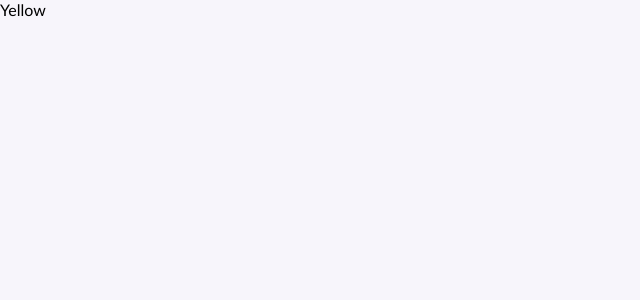
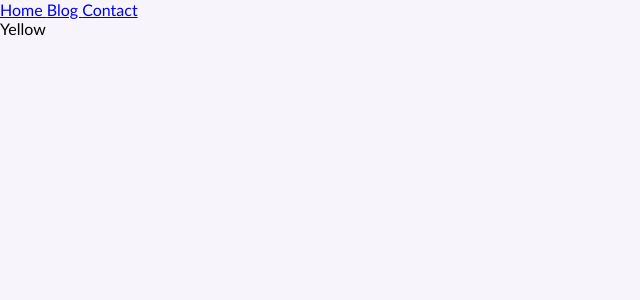
Before and after one commit to amirhnajafiz/amirhnajafiz.github.io, a Vue app in the folder github.io/: page / in a window 1280 px wide. Shown: the top 300 px of the page, without its empty margins (0-640 px from the left). Built offline with nearby package versions, Linux system fonts and the light colour scheme.

Commit message:
init: header

```diff
--- a/github.io/src/App.vue
+++ b/github.io/src/App.vue
@@ -1,9 +1,11 @@
 <script setup>
+import Header from "./components/Header.vue";
 import RoutesWithTransition from "./router/RoutesWithTransition.vue";
 </script>
 
 <template>
   <div>
+    <Header />
     <RoutesWithTransition />
   </div>
 </template>
--- /dev/null
+++ b/github.io/src/components/Header.vue
@@ -0,0 +1,27 @@
+<script setup>
+import { RouterLink } from 'vue-router'
+</script>
+
+<template>
+  <div>
+    <RouterLink to="/">
+      Home
+    </RouterLink>
+    <RouterLink to="/blog">
+      Blog
+    </RouterLink>
+    <RouterLink to="/contact">
+      Contact
+    </RouterLink>
+  </div>
+</template>
+
+<script>
+export default {
+
+}
+</script>
+
+<style>
+
+</style>
```
